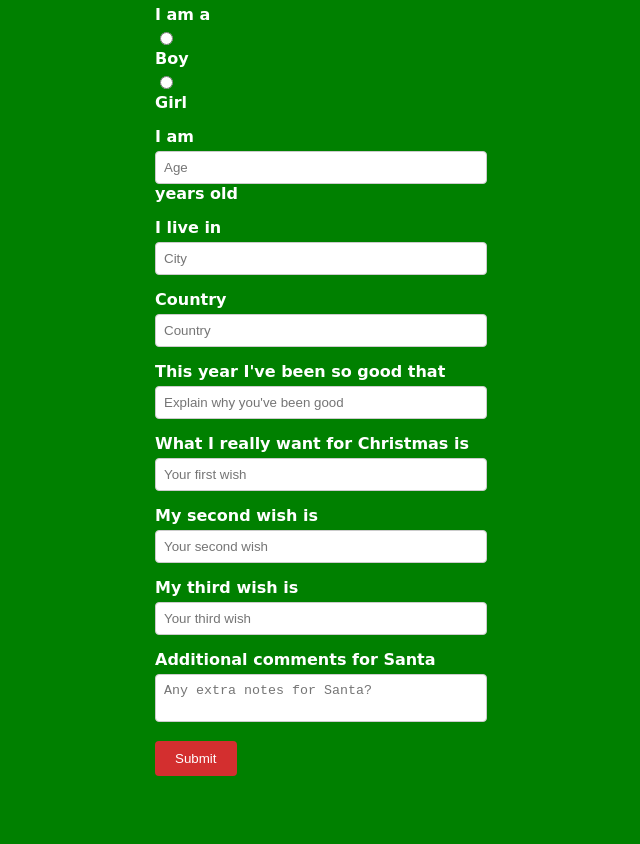
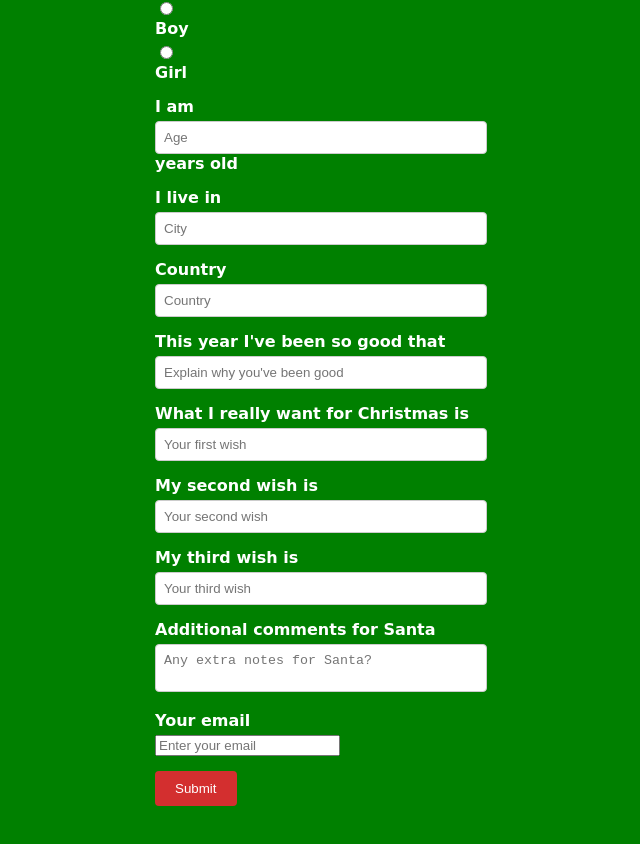
Before and after one commit to samlev/SantaMessager, a React (Create React App) app in the folder frontend/: page /write-letter in a window 1280 px wide. Shown: the part 278-1122 px from the top of the page, without its empty margins (328-968 px from the left). Built offline with nearby package versions, Linux system fonts and the light colour scheme.

Commit message:
Enable email input

```diff
--- a/frontend/src/Pages/WriteLetter.tsx
+++ b/frontend/src/Pages/WriteLetter.tsx
@@ -1,5 +1,6 @@
 import React, { useState } from 'react';
 import '../Styles/textStyling.css';
+import axios from 'axios';
 
 const WriteLetter: React.FC = () => {
   const [formData, setFormData] = useState({
@@ -13,9 +14,10 @@ const WriteLetter: React.FC = () => {
     wish2: '',
     wish3: '',
     comments: '',
+    email: '',
   });
 
-  const [messageFromSanta, setMessageFromSanta] = useState<string | null>(null);
+  const [emailSent, setEmailSent] = useState<boolean | null>(null);
 
   const handleChange = (e: React.ChangeEvent<HTMLInputElement | HTMLTextAreaElement>) => {
     const { name, value } = e.target;
@@ -25,7 +27,7 @@ const WriteLetter: React.FC = () => {
     }));
   };
 
-  const handleSubmit = (e: React.FormEvent) => {
+  const handleSubmit = async (e: React.FormEvent) => {
     e.preventDefault();
 
     const santaMessage = `
@@ -39,7 +41,19 @@ const WriteLetter: React.FC = () => {
       And I'll make sure to read your comments: "${formData.comments}".
       Have a Merry Christmas!
     `;
-    setMessageFromSanta(santaMessage);
+
+    try {
+      await axios.post('/send-email', {
+        email: formData.email,
+        subject: 'A Message from Santa 🎅',
+        message: santaMessage,
+      });
+
+      setEmailSent(true);
+    } catch (error) {
+      console.error('Error sending email:', error);
+      setEmailSent(false);
+    }
   };
 
   return (
@@ -179,14 +193,29 @@ const WriteLetter: React.FC = () => {
         </div>
 
         <div className="form-group">
+          <label htmlFor="email">Your email</label>
+          <input
+            type="email"
+            id="email"
+            name="email"
+            placeholder="Enter your email"
+            value={formData.email}
+            onChange={handleChange}
+          />
+        </div>
+
+        <div className="form-group">
           <button type="submit">Submit</button>
         </div>
       </form>
 
-      {messageFromSanta && (
-        <div className="santa-message">
-          <h2>Message from Santa</h2>
-          <p>{messageFromSanta}</p>
+      {emailSent !== null && (
+        <div className="email-status">
+          {emailSent ? (
+            <p>Email sent successfully! Check your inbox for Santa's message.</p>
+          ) : (
+            <p>There was an error sending your email. Please try again later.</p>
+          )}
         </div>
       )}
     </div>
```
